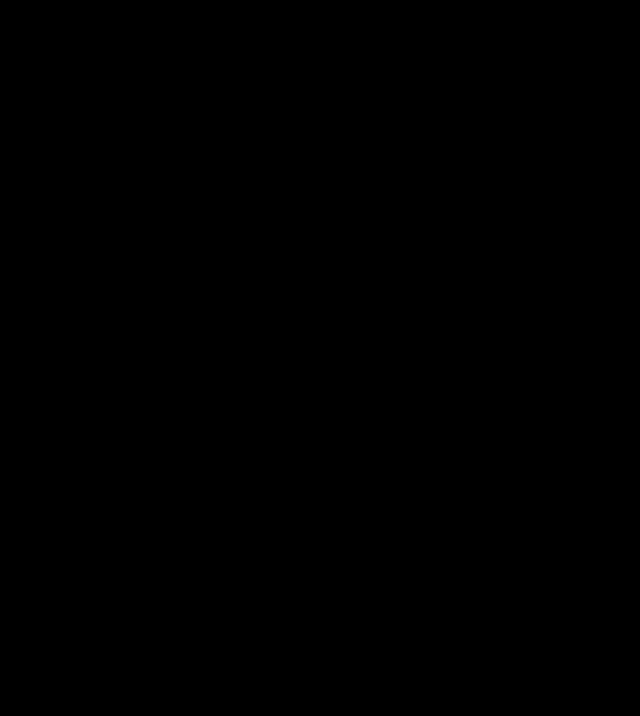
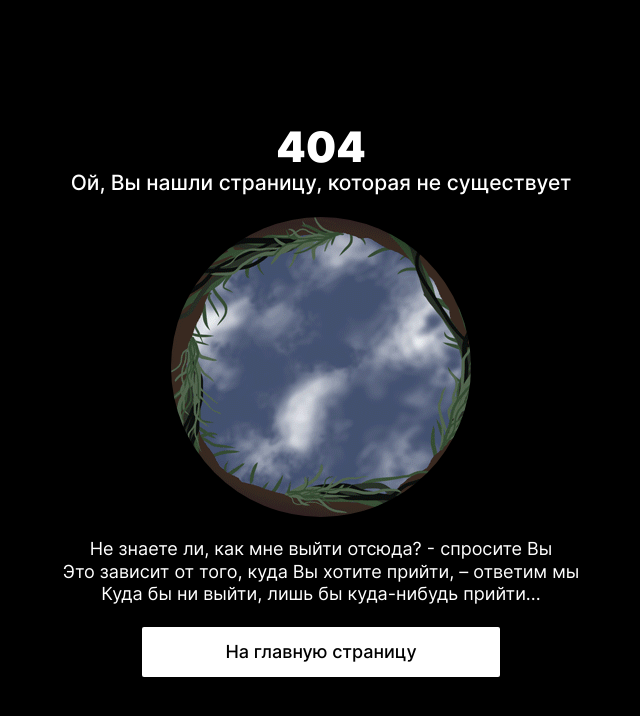
Before and after one commit to elrouss/react-mesto-auth, a React (Create React App) app: page / in a window 1280 px wide. Before the commit this address had no page. Shown: the top 716 px of the page, without its empty margins (319-959 px from the left). Built offline with nearby package versions, Linux system fonts and the light colour scheme.

Commit message:
feat: добавить адаптированный компонент PageNotFound

```diff
--- /dev/null
+++ b/src/blocks/not-found/__heading/not-found__heading.css
@@ -0,0 +1,12 @@
+.not-found__heading {
+  margin: 0;
+  font-size: 42px;
+  line-height: calc(48 / 42 * 100%);
+}
+
+@media screen and (max-width: 800px) {
+  .not-found__heading {
+    font-size: calc(27px + (15 + 15 * .7) * (100vw - 320px) / 800);
+    line-height: calc(33 / 27 * 100%);
+  }
+}
--- /dev/null
+++ b/src/blocks/not-found/__image/not-found__image.css
@@ -0,0 +1,13 @@
+.not-found__image {
+  width: 300px;
+  height: 300px;
+  background: url(../../../images/page-not-found.gif) center no-repeat;
+  border-radius: 50%;
+}
+
+@media screen and (max-width: 800px) {
+  .not-found__image {
+    width: calc(250px + (50 + 50 * .7) * (100vw - 320px) / 800);
+    height: calc(250px + (50 + 50 * .7) * (100vw - 320px) / 800);
+  }
+}
--- /dev/null
+++ b/src/blocks/not-found/__link/not-found__link.css
@@ -0,0 +1,26 @@
+.not-found__link {
+  width: 358px;
+  height: 50px;
+  text-decoration: none;
+  font-weight: 500;
+  background-color: #fff;
+  color: #000;
+  font-size: 18px;
+  line-height: calc(22 / 18 * 100%);
+  border-radius: 2px;
+  display: flex;
+  flex-direction: column;
+  align-items: center;
+  justify-content: center;
+  transition: opacity .4s ease;
+}
+
+.not-found__link:hover {
+  opacity: .6;
+}
+
+@media screen and (max-width: 800px) {
+  .not-found__link {
+    width: calc(282px + (76 + 76 * .7) * (100vw - 320px) / 800);
+  }
+}
--- /dev/null
+++ b/src/blocks/not-found/__subheading/not-found__subheading.css
@@ -0,0 +1,12 @@
+.not-found__subheading {
+  margin: 0;
+  font-size: 21px;
+  font-weight: 500;
+}
+
+@media screen and (max-width: 800px) {
+  .not-found__subheading {
+    font-size: calc(17px + (4 + 4 * .7) * (100vw - 320px) / 800);
+    line-height: calc(21 / 17 * 100%);
+  }
+}
--- /dev/null
+++ b/src/blocks/not-found/__text/not-found__text.css
@@ -0,0 +1,18 @@
+.not-found__text {
+  margin: 0;
+  font-size: 18px;
+  font-weight: 400;
+  display: flex;
+  flex-direction: column;
+  row-gap: 2px;
+}
+
+.not-found__text > p {
+  margin: 0;
+}
+
+@media screen and (max-width: 800px) {
+  .not-found__text {
+    font-size: calc(15px + (3 + 3 * .7) * (100vw - 320px) / 800);
+  }
+}
--- /dev/null
+++ b/src/blocks/not-found/not-found.css
@@ -0,0 +1,9 @@
+.not-found {
+  min-height: 100vh;
+  display: flex;
+  flex-direction: column;
+  align-items: center;
+  justify-content: center;
+  text-align: center;
+  row-gap: 22px;
+}
--- a/src/components/App/App.js
+++ b/src/components/App/App.js
@@ -14,6 +14,8 @@
 import Header from '../Header/Header.js';
 import Main from '../Main/Main.js';
 import Footer from '../Footer/Footer.js';
+
+import PageNotFound from '../PageNotFound/PageNotFound.js';
 
 // import InfoTooltip from '../InfoTooltip/InfoTooltip.js';
 import EditProfilePopup from '../EditProfilePopup/EditProfilePopup.js';
@@ -298,6 +300,7 @@
           <Route path='sign-in' element={<Login handleLogin={handleLogin} />} />
           <Route path='sign-up' element={<Register />} />
         </Route>
+        <Route path='*' element={<PageNotFound />} />
       </Routes>
     </div>
   );
--- a/src/components/Header/Header.js
+++ b/src/components/Header/Header.js
@@ -63,7 +63,7 @@
           <button
             className={`header__burger ${isActive && 'active'}`}
             type="button"
-            aria-label="Открытие меню с электронным адресом пользователя и кнопкой выхода с сайта"
+            aria-label="Открытие меню с электронным адресом пользователя и кнопкой выхода из личного кабинета"
             onClick={onActive}
           >
             {burgerMenu}
--- /dev/null
+++ b/src/components/PageNotFound/PageNotFound.js
@@ -0,0 +1,27 @@
+import { Link } from "react-router-dom";
+
+export default function PageNotFound() {
+  return (
+    <div className="not-found">
+      <div className="not-found__wrapper-heading">
+        <h3 className="not-found__heading">404</h3>
+        <p className="not-found__subheading">Ой, Вы нашли страницу, которая не&nbsp;существует</p>
+      </div>
+      <div className="not-found__image"></div>
+      <blockquote
+        cite="https://mybook.ru/author/lyuis-kerroll/alisa-v-strane-chudes-alisa-v-zazerkale-sbornik/citations/948316/"
+        className="not-found__text">
+        <p>
+          Не знаете ли, как мне выйти отсюда? -&nbsp;спросите Вы
+        </p>
+        <p>
+          Это зависит от того, куда Вы хотите прийти, –&nbsp;ответим мы
+        </p>
+        <p>
+          Куда бы ни выйти, лишь бы куда-нибудь прийти...
+        </p>
+      </blockquote>
+      <Link className="not-found__link" to='/react-mesto-auth' replace>На главную страницу</Link>
+    </div>
+  );
+};
--- a/src/index.css
+++ b/src/index.css
@@ -3,6 +3,14 @@
 
 @import url(./blocks/body/body.css);
 @import url(./blocks/page/page.css);
+
+/* NOT FOUND PAGE */
+@import url(./blocks/not-found/not-found.css);
+@import url(./blocks/not-found/__heading/not-found__heading.css);
+@import url(./blocks/not-found/__subheading/not-found__subheading.css);
+@import url(./blocks/not-found/__text/not-found__text.css);
+@import url(./blocks/not-found/__image/not-found__image.css);
+@import url(./blocks/not-found/__link/not-found__link.css);
 
 /* WELCOME WINDOW */
 @import url(./blocks/welcome-window/welcome-window.css);
```
Also changed, not shown: src/images/page-not-found.gif (added).
